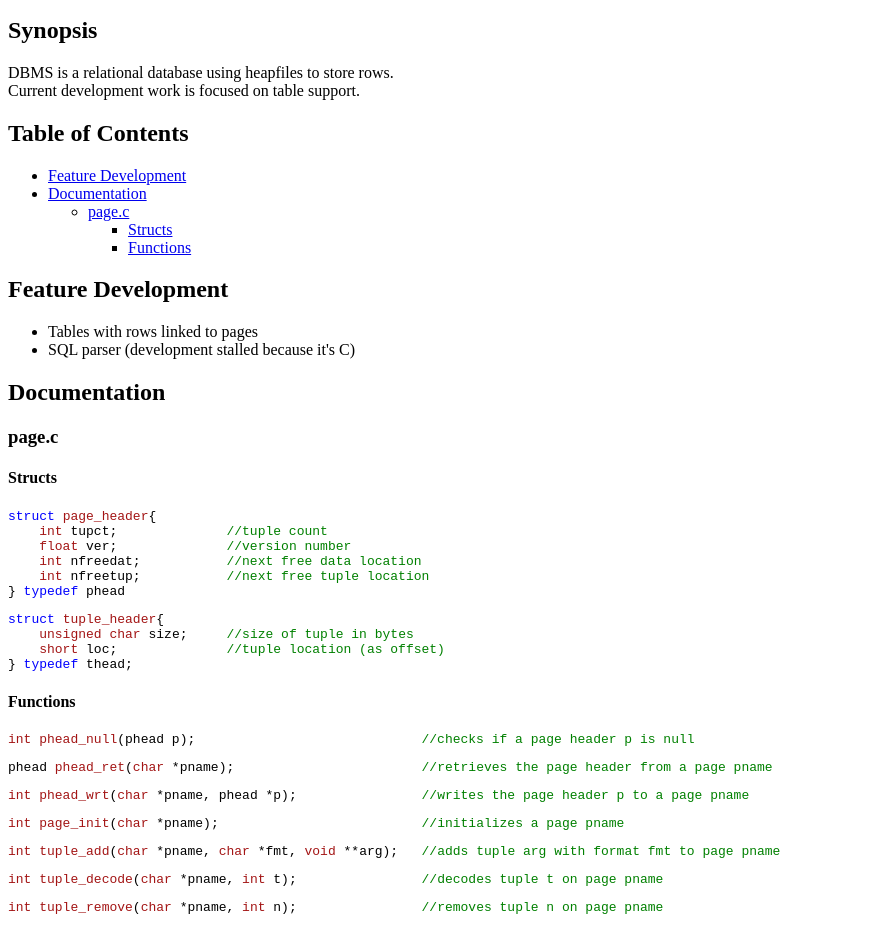
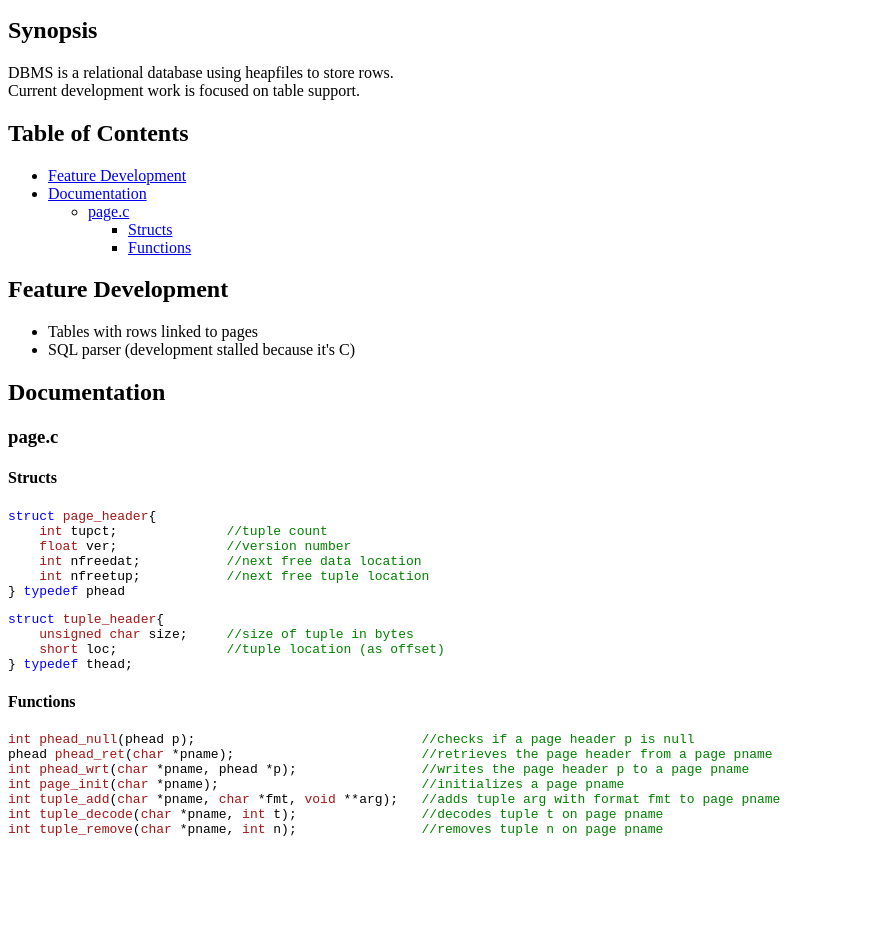
Before and after one commit to na4n/dbms, a plain HTML site: page index.html in a window 1280 px wide. Shown: the part 110-1038 px from the top of the page, without its empty margins (0-887 px from the left). After the commit the page ends 960 px from the top, so only its background shows below. Drawn offline with Linux system fonts and the light colour scheme.

Commit message:
update syntax of code

```diff
--- a/index.html
+++ b/index.html
@@ -63,13 +63,14 @@
 </code></pre>
 
 <h4 id="pgfnc">Functions</h4>
-<pre><code class="language-c">int phead_null(phead p);                             //checks if a page header p is null</code></pre>
-<pre><code class="language-c">phead phead_ret(char *pname);                        //retrieves the page header from a page pname</code></pre>
-<pre><code class="language-c">int phead_wrt(char *pname, phead *p);                //writes the page header p to a page pname</code></pre>
-<pre><code class="language-c">int page_init(char *pname);                          //initializes a page pname</code></pre>
-<pre><code class="language-c">int tuple_add(char *pname, char *fmt, void **arg);   //adds tuple arg with format fmt to page pname</code></pre>
-<pre><code class="language-c">int tuple_decode(char *pname, int t);                //decodes tuple t on page pname</code></pre>
-<pre><code class="language-c">int tuple_remove(char *pname, int n);                //removes tuple n on page pname</code></pre>
+<pre><code class="language-c">int phead_null(phead p);                             //checks if a page header p is null
+phead phead_ret(char *pname);                        //retrieves the page header from a page pname
+int phead_wrt(char *pname, phead *p);                //writes the page header p to a page pname
+int page_init(char *pname);                          //initializes a page pname
+int tuple_add(char *pname, char *fmt, void **arg);   //adds tuple arg with format fmt to page pname
+int tuple_decode(char *pname, int t);                //decodes tuple t on page pname
+int tuple_remove(char *pname, int n);                //removes tuple n on page pname
+</code></pre>
 
 </body>
 </html>
```
